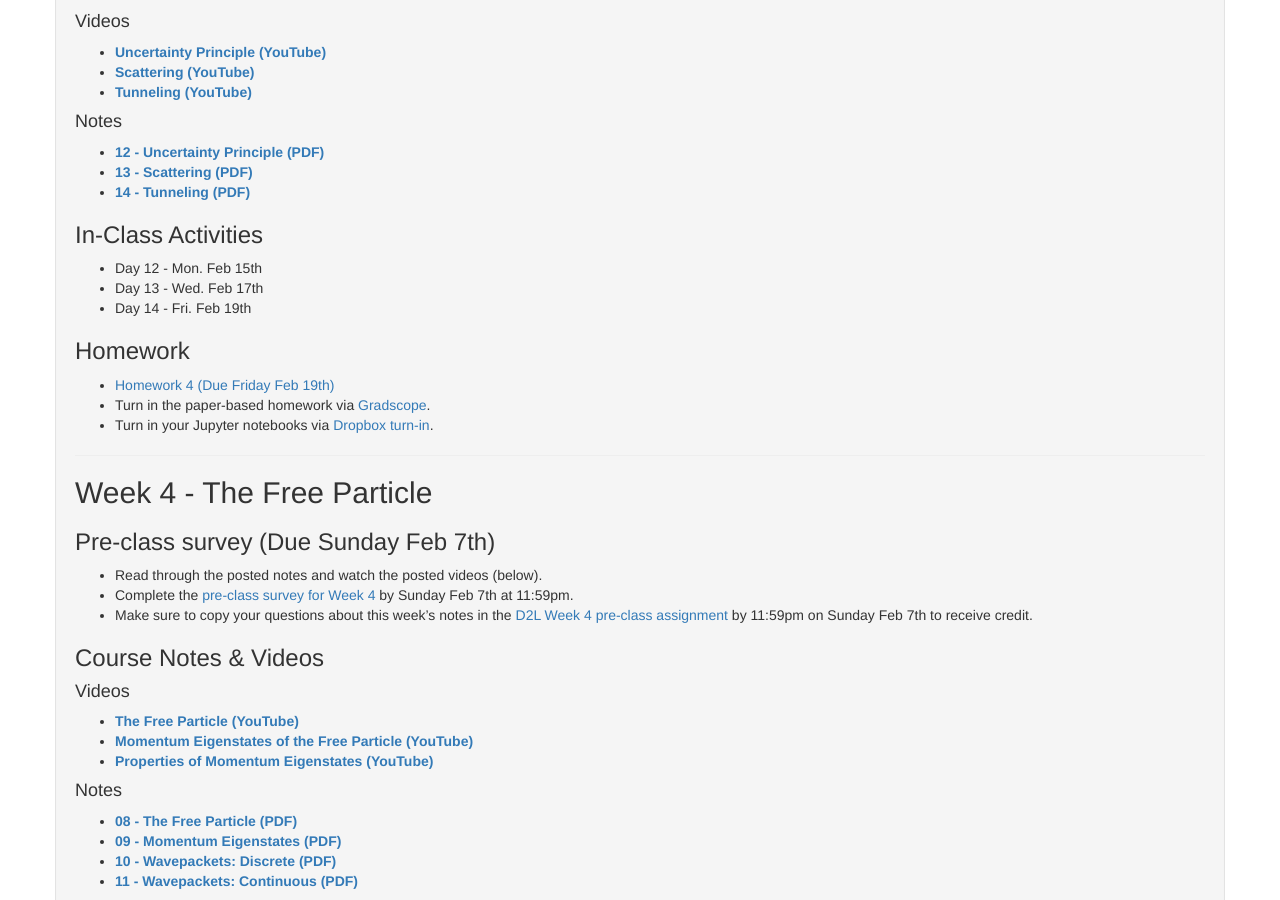
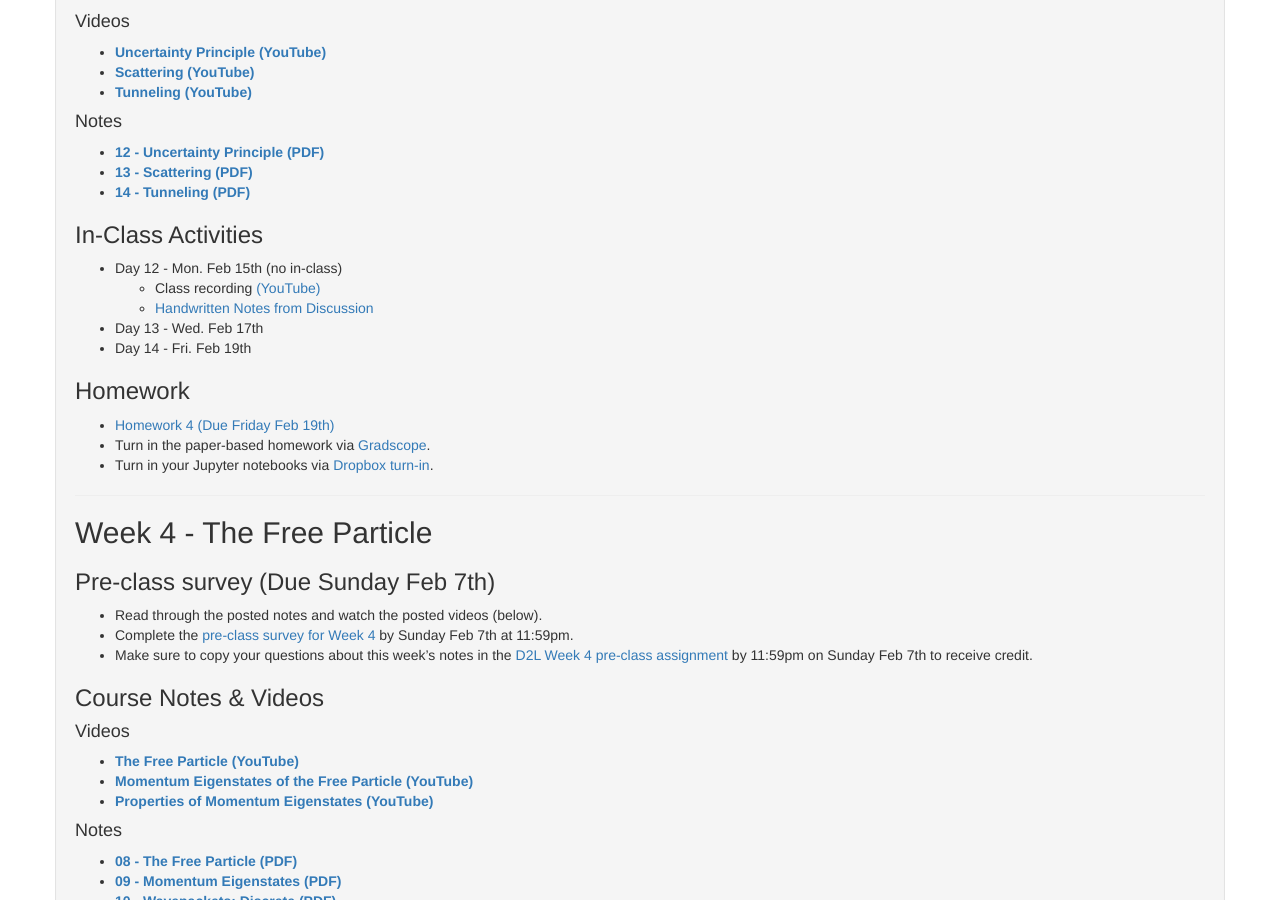
Before and after one commit to dannycab/phy472msu_s2021, a Jekyll site: the page built from notes/index.md, in a window 1280 px wide and 900 px high, scrolled down 365 px. Built offline with Jekyll 4.4.1, drawn with Linux system fonts in a browser that asks for light colours.

Commit message:
updated with day 12

```diff
--- a/notes/index.md
+++ b/notes/index.md
@@ -29,7 +29,9 @@
 
 ### In-Class Activities
 
-* Day 12 - Mon. Feb 15th
+* Day 12 - Mon. Feb 15th (no in-class)
+  * Class recording [(YouTube)](https://www.youtube.com/watch?v=dpPsIO23xr0)
+  * [Handwritten Notes from Discussion](./in-class/Day_12.pdf)
 * Day 13 - Wed. Feb 17th
 * Day 14 - Fri. Feb 19th
 
```
Also changed, not shown: 1 other file.
